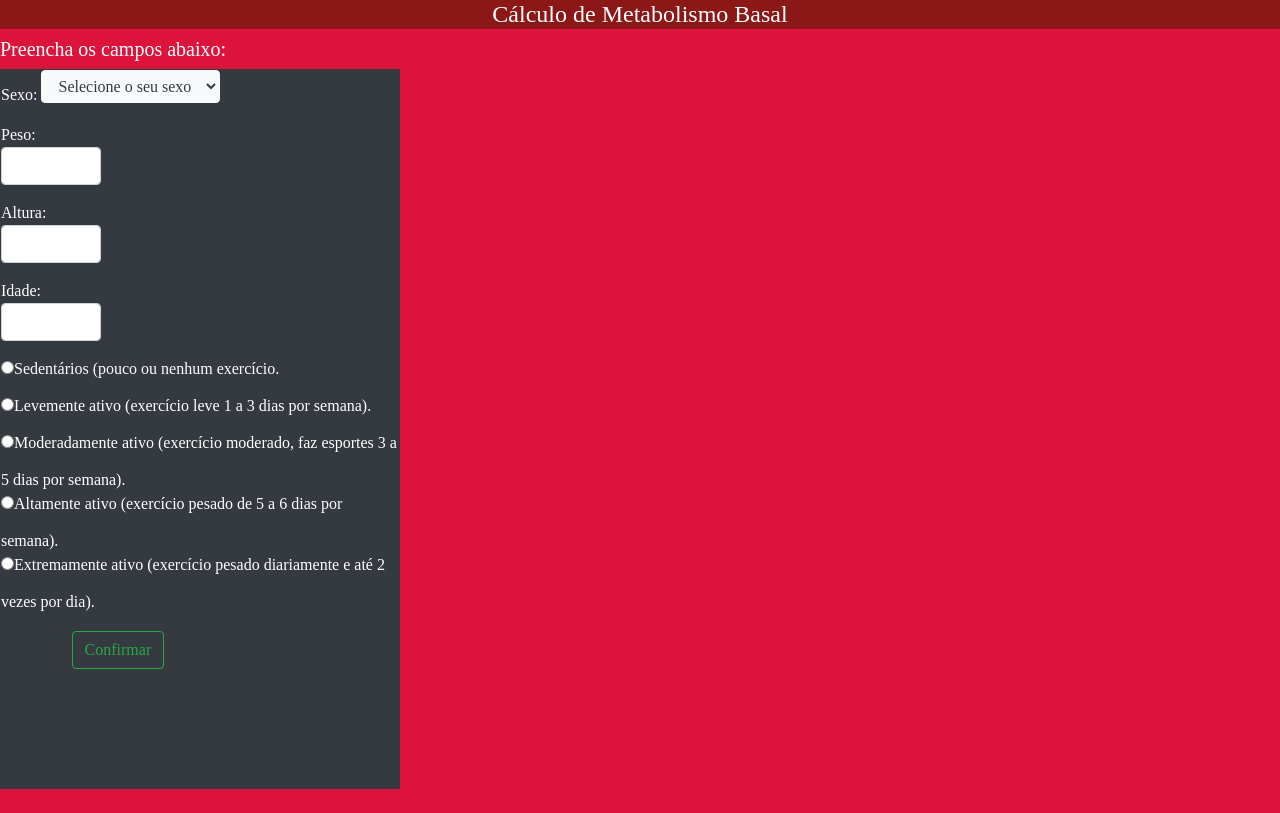
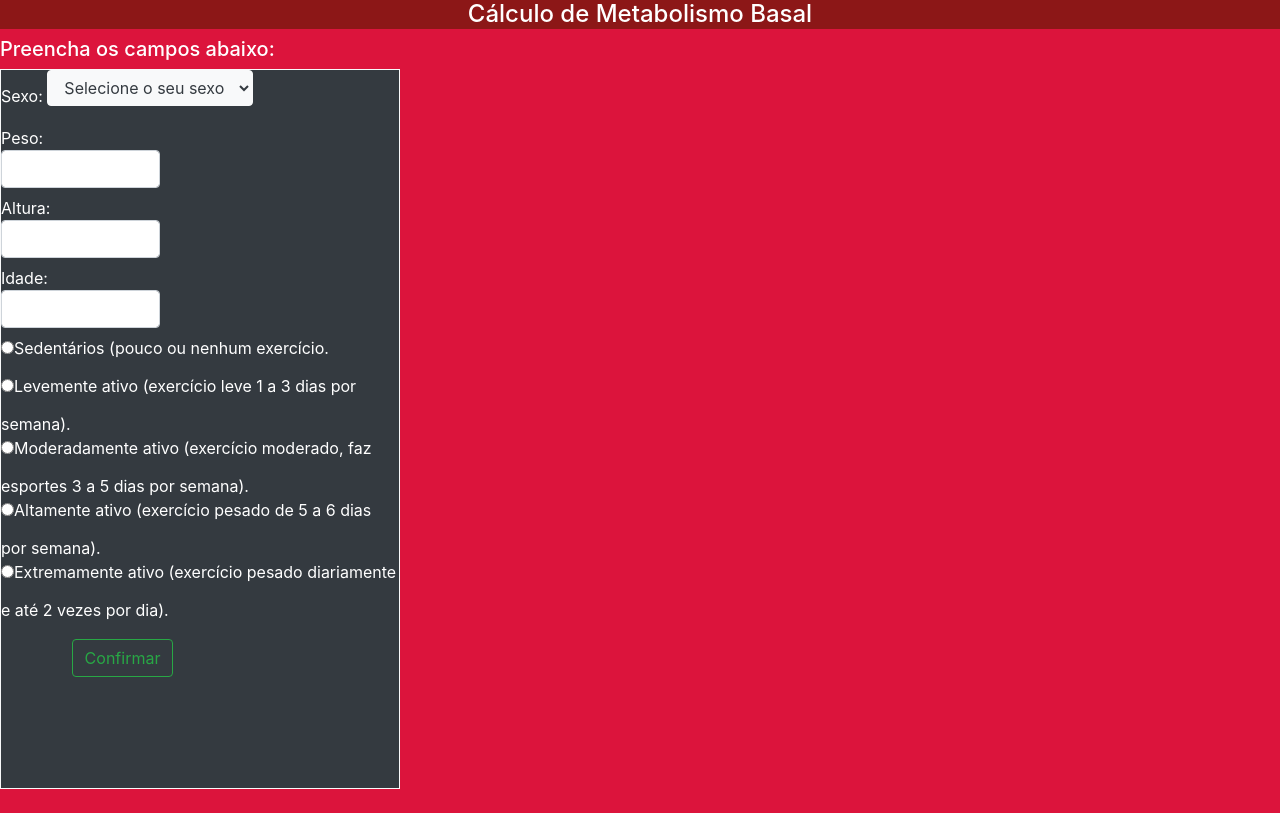
Before and after one commit to BelisariusArchMagus390/appCalculoMetabolico, a website: page www/index.html in a window 1280 px wide. Drawn offline with nearby package versions, Linux system fonts and the light colour scheme.

Commit message:
melhorei os inputs

```diff
--- a/www/css/style.css
+++ b/www/css/style.css
@@ -16,8 +16,6 @@ h4{
 
 body{
   background: crimson;
-  font-family: bold;
-
   color:white;
 
 }
@@ -30,3 +28,6 @@ body{
   margin-top:4%;
   margin-left:20%;
 }
+#peso,#altura,#idade{
+  width:40%;
+}
--- a/www/index.html
+++ b/www/index.html
@@ -33,7 +33,7 @@
 
     <h5>Preencha os campos abaixo:</h5>
 
-    <div id="box" class=" border border-dark bg-dark">
+    <div id="box" class=" border border-light bg-dark">
 
       <div class="">
           Sexo: <select id="sexo" class="linha btn btn-light text-dark ">
@@ -44,15 +44,15 @@
       </div>
 
       <div>
-        Peso: <input type="text" class="linha edit   mb-3 form-control w-25" id="peso"></input>
+        Peso: <input type="text" class="linha edit   mb-2 form-control " id="peso"></input>
       </div>
 
       <div>
-        Altura: <input type="number" class="linha edit  mb-3 form-control w-25" id="altura"></input>
+        Altura: <input type="number" class="linha edit  mb-2 form-control " id="altura"></input>
       </div>
 
       <div>
-        Idade: <input type="number" class="linha edit  mb-3 form-control w-25 " id="idade"></input>
+        Idade: <input type="number" class="linha edit  mb-2 form-control  " id="idade"></input>
       </div>
 
       <h5></h5 class="linha">
```
